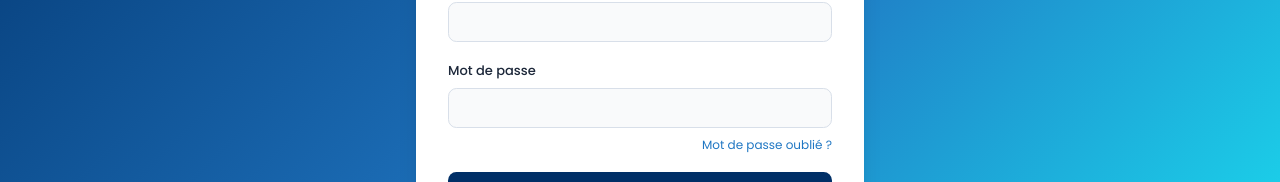
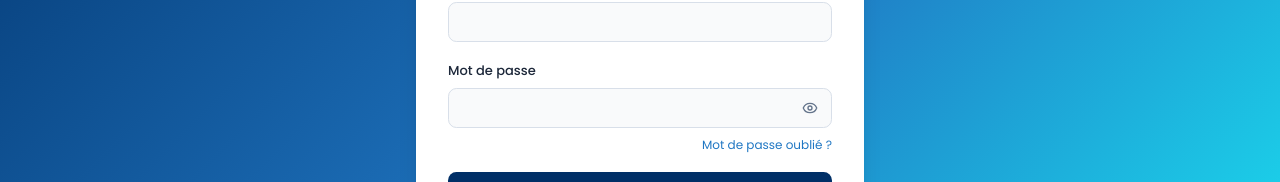
Before and after one commit to luna-logistics/luna-tracking, a React (Vite) app in the folder app/frontend/: page /connexion in a window 1280 px wide. Shown: the part 371-553 px from the top of the page. Built offline with nearby package versions, Linux system fonts and the light colour scheme; no server answers; the database is empty.

Commit message:
Auth: show/hide button on password fields (login, signup, new password)
New PasswordInput component with an eye toggle (accessible name, aria-pressed,
never submits the form), used on the three password forms.

Co-Authored-By: Claude Sonnet 5.5 <noreply@anthropic.com>

```diff
--- /dev/null
+++ b/app/frontend/src/components/PasswordInput.tsx
@@ -0,0 +1,34 @@
+import * as React from 'react';
+import { Eye, EyeOff } from 'lucide-react';
+import { useTranslation } from 'react-i18next';
+import { Input } from '@/components/ui/input';
+import { cn } from '@/lib/utils';
+
+/**
+ * Password field with a show/hide button, so people can check what they typed
+ * (login, signup, new password). The button is a real <button> with an
+ * accessible name and `aria-pressed`; it never submits the form.
+ */
+export const PasswordInput = React.forwardRef<HTMLInputElement, Omit<React.ComponentProps<'input'>, 'type'>>(
+  ({ className, ...props }, ref) => {
+    const { t } = useTranslation();
+    const [visible, setVisible] = React.useState(false);
+    const label = visible ? t('auth.hide_password') : t('auth.show_password');
+    return (
+      <div className="relative">
+        <Input ref={ref} type={visible ? 'text' : 'password'} className={cn('pr-11', className)} {...props} />
+        <button
+          type="button"
+          onClick={() => setVisible((v) => !v)}
+          aria-label={label}
+          aria-pressed={visible}
+          title={label}
+          className="absolute inset-y-0 right-0 flex w-11 items-center justify-center rounded-r-md text-slate-500 hover:text-luna-navy focus-visible:outline-none focus-visible:ring-2 focus-visible:ring-ring"
+        >
+          {visible ? <EyeOff className="h-4 w-4" aria-hidden="true" /> : <Eye className="h-4 w-4" aria-hidden="true" />}
+        </button>
+      </div>
+    );
+  },
+);
+PasswordInput.displayName = 'PasswordInput';
--- a/app/frontend/src/pages/Login.tsx
+++ b/app/frontend/src/pages/Login.tsx
@@ -4,6 +4,7 @@ import { useTranslation } from 'react-i18next';
 import { SEO } from '@/components/SEO';
 import { Button } from '@/components/ui/button';
 import { Input } from '@/components/ui/input';
+import { PasswordInput } from '@/components/PasswordInput';
 import { Label } from '@/components/ui/label';
 import { supabase } from '@/lib/supabase';
 import { urlFor } from '@/lib/url/routes';
@@ -59,7 +60,7 @@ export default function Login() {
             </div>
             <div>
               <Label htmlFor="password">{t('auth.password_label')}</Label>
-              <Input id="password" type="password" autoComplete="current-password" required value={password} onChange={(e) => setPassword(e.target.value)} className="mt-1.5" />
+              <div className="mt-1.5"><PasswordInput id="password" autoComplete="current-password" required value={password} onChange={(e) => setPassword(e.target.value)} /></div>
               <div className="mt-1 text-right">
                 <Link to={urlFor('forgotPassword', lang)} className="text-xs text-luna-blue hover:underline">
                   {t('auth.forgot_password')}
--- a/app/frontend/src/pages/ResetPassword.tsx
+++ b/app/frontend/src/pages/ResetPassword.tsx
@@ -3,7 +3,7 @@ import { Link, useNavigate } from 'react-router-dom';
 import { useTranslation } from 'react-i18next';
 import { SEO } from '@/components/SEO';
 import { Button } from '@/components/ui/button';
-import { Input } from '@/components/ui/input';
+import { PasswordInput } from '@/components/PasswordInput';
 import { Label } from '@/components/ui/label';
 import { supabase } from '@/lib/supabase';
 import { urlFor } from '@/lib/url/routes';
@@ -77,14 +77,18 @@ export default function ResetPassword() {
               <form onSubmit={onSubmit} className="mt-6 space-y-4">
                 <div>
                   <Label htmlFor="new-password">{t('auth.reset_password_label')}</Label>
-                  <Input id="new-password" type="password" autoComplete="new-password" minLength={MIN_LENGTH} required autoFocus
-                    value={password} onChange={(e) => setPassword(e.target.value)} className="mt-1.5" />
+                  <div className="mt-1.5">
+                    <PasswordInput id="new-password" autoComplete="new-password" minLength={MIN_LENGTH} required autoFocus
+                      value={password} onChange={(e) => setPassword(e.target.value)} />
+                  </div>
                   <p className="mt-1 text-xs text-slate-500">{t('auth.reset_hint', { min: MIN_LENGTH })}</p>
                 </div>
                 <div>
                   <Label htmlFor="confirm-password">{t('auth.reset_confirm_label')}</Label>
-                  <Input id="confirm-password" type="password" autoComplete="new-password" minLength={MIN_LENGTH} required
-                    value={confirm} onChange={(e) => setConfirm(e.target.value)} className="mt-1.5" />
+                  <div className="mt-1.5">
+                    <PasswordInput id="confirm-password" autoComplete="new-password" minLength={MIN_LENGTH} required
+                      value={confirm} onChange={(e) => setConfirm(e.target.value)} />
+                  </div>
                 </div>
                 {error && <p role="alert" className="text-sm text-red-600">{error}</p>}
                 <Button type="submit" variant="navy" className="w-full" disabled={submitting}>
--- a/app/frontend/src/pages/Signup.tsx
+++ b/app/frontend/src/pages/Signup.tsx
@@ -5,6 +5,7 @@ import { MailCheck } from 'lucide-react';
 import { SEO } from '@/components/SEO';
 import { Button } from '@/components/ui/button';
 import { Input } from '@/components/ui/input';
+import { PasswordInput } from '@/components/PasswordInput';
 import { Label } from '@/components/ui/label';
 import { supabase } from '@/lib/supabase';
 import { urlFor } from '@/lib/url/routes';
@@ -107,7 +108,7 @@ export default function Signup() {
             </div>
             <div>
               <Label htmlFor="password">{t('auth.password_label')}</Label>
-              <Input id="password" type="password" autoComplete="new-password" minLength={8} required value={password} onChange={(e) => setPassword(e.target.value)} className="mt-1.5" />
+              <div className="mt-1.5"><PasswordInput id="password" autoComplete="new-password" minLength={8} required value={password} onChange={(e) => setPassword(e.target.value)} /></div>
             </div>
             <Button type="submit" variant="navy" className="w-full" disabled={submitting}>
               {submitting ? t('common.loading') : t('auth.signup_submit')}
```
Also changed, not shown: app/frontend/src/locales/en.json, app/frontend/src/locales/fr.json.
